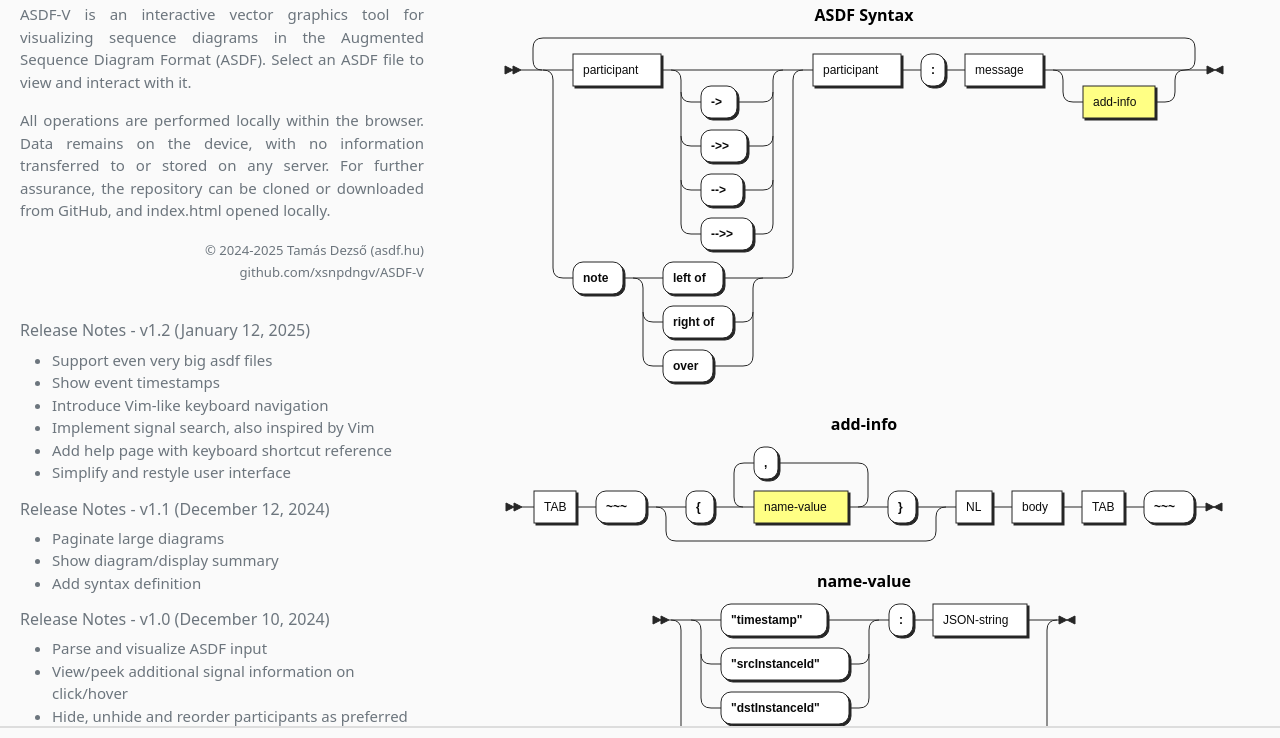
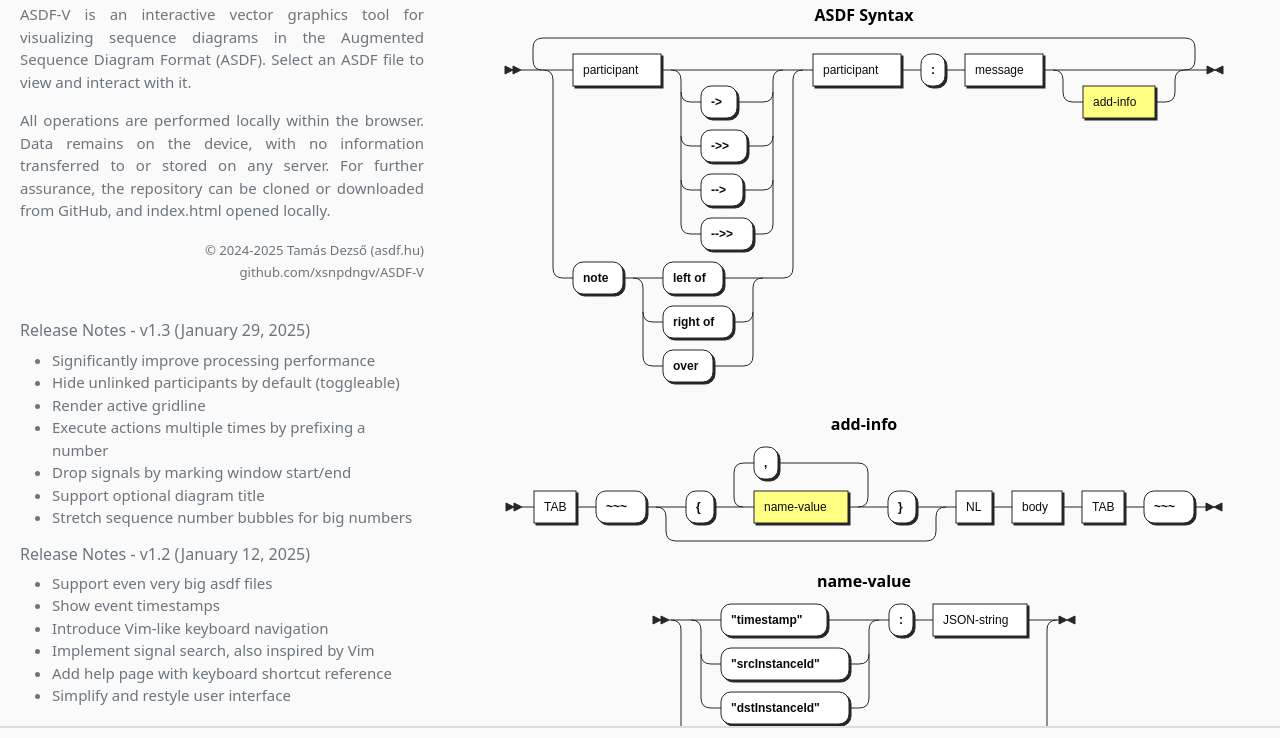
Before and after one commit to xsnpdngv/ASDF-V, a plain HTML site: page index.html in a window 1280 px wide. Shown: the part 62-800 px from the top of the page. Drawn offline with Linux system fonts and the light colour scheme; a web font is replaced by a local one.

Commit message:
Add release notes for v1.3

```diff
--- a/index.html
+++ b/index.html
@@ -109,6 +109,17 @@
     <p style="text-align: right;"><small>
     &copy; 2024-2025 Tamás Dezső (<a href="http://asdf.hu">asdf.hu</a>)<br><a href="https://github.com/xsnpdngv/ASDF-V">github.com/xsnpdngv/ASDF-V</a></small>
     </p><br>
+
+    <h6>Release Notes - v1.3 (January 29, 2025)</h6>
+    <ul>
+    <li>Significantly improve processing performance</li>
+    <li>Hide unlinked participants by default (toggleable)</li>
+    <li>Render active gridline</li>
+    <li>Execute actions multiple times by prefixing a number</li>
+    <li>Drop signals by marking window start/end</li>
+    <li>Support optional diagram title</li>
+    <li>Stretch sequence number bubbles for big numbers</li>
+    </ul>
 
     <h6>Release Notes - v1.2 (January 12, 2025)</h6>
     <ul>
```
